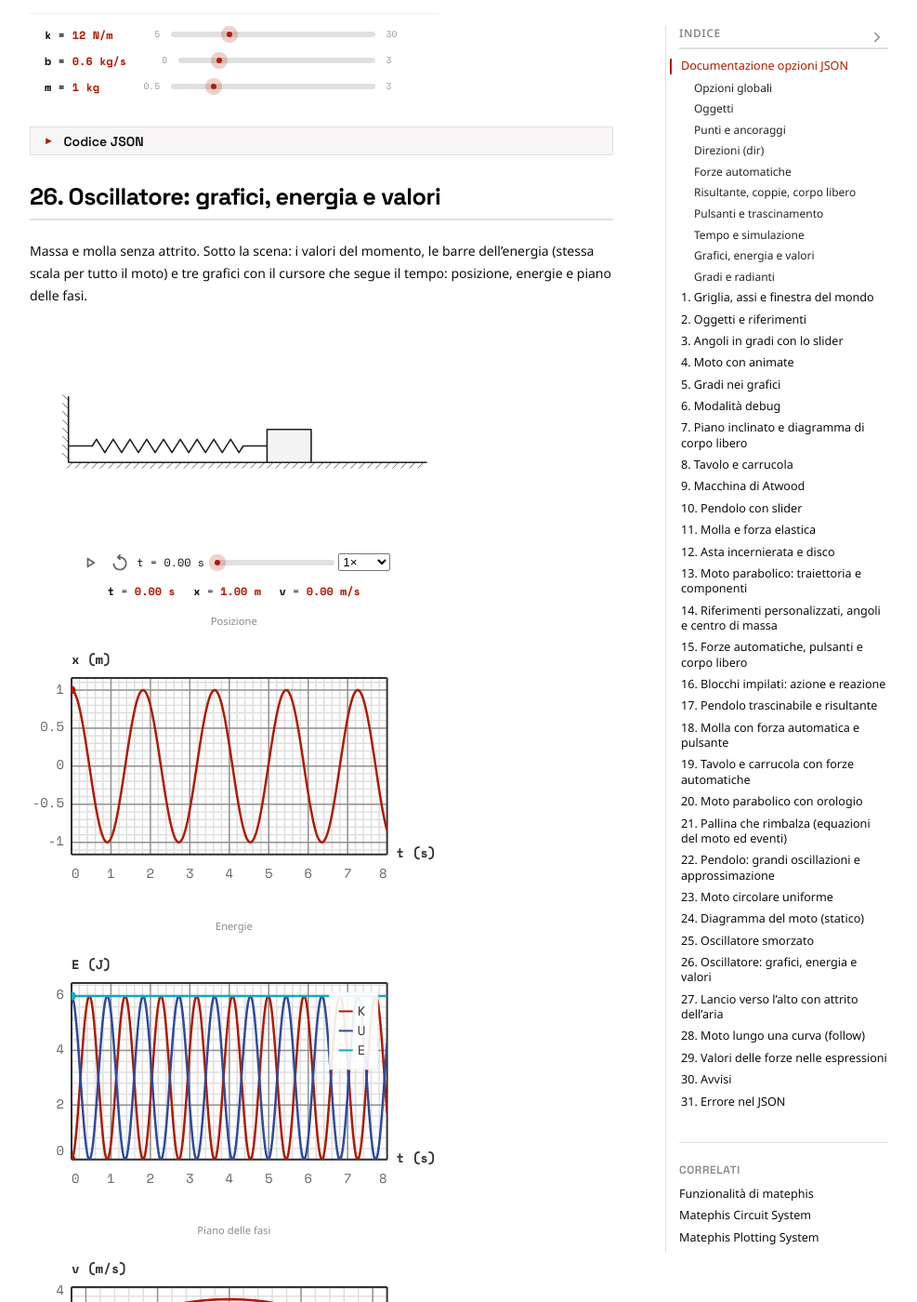
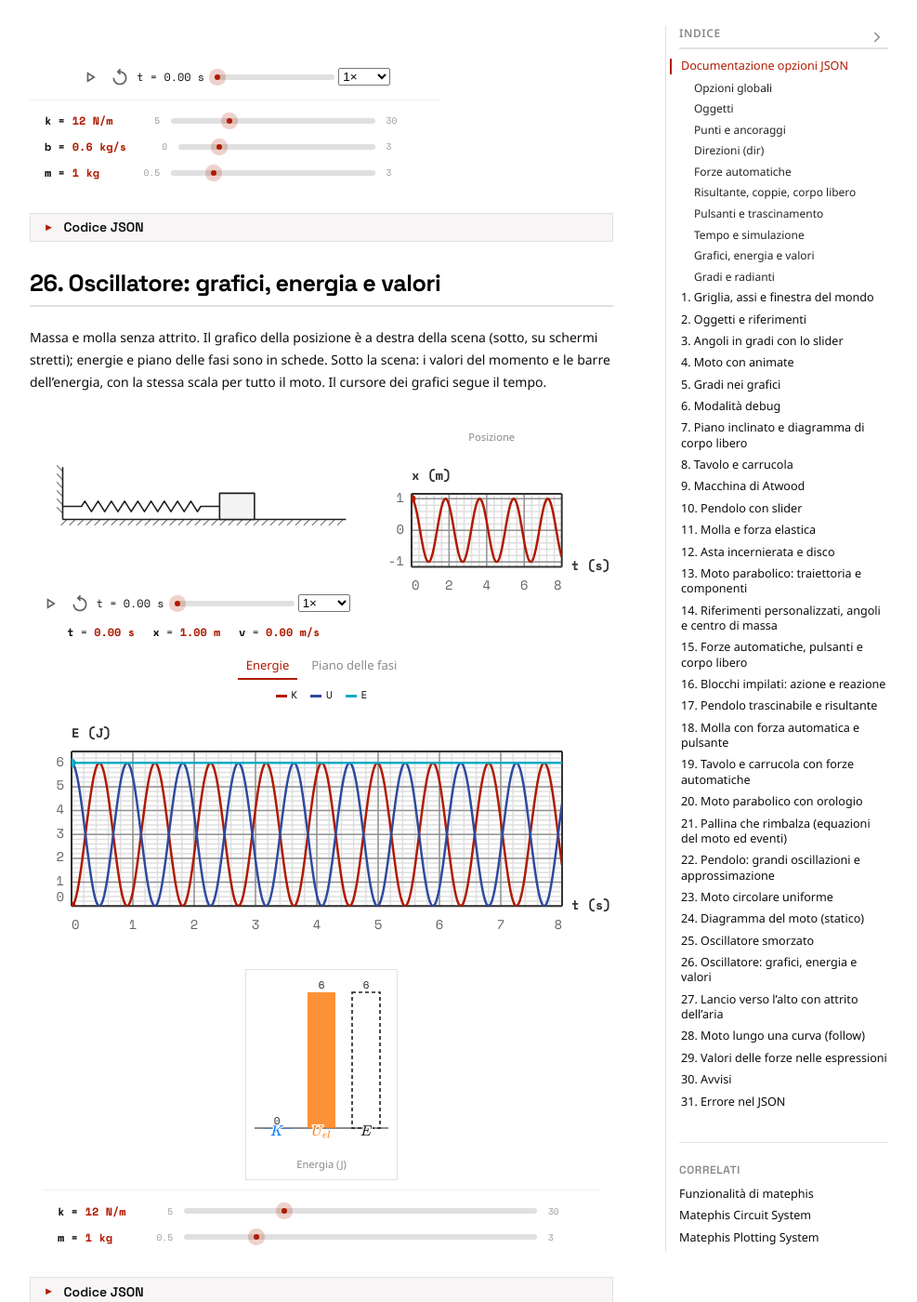
Before and after one commit to Bradwave/matephis, a Jekyll site: the page built from _notes/Public/test-physics.md, in a window 1280 px wide and 1400 px high, scrolled down 25238 px. Shown: the whole window at 93% size, without its empty margins (146-1133 px from the left). Built offline with Jekyll 4.4.1, drawn with Linux system fonts in a browser that asks for light colours; some of the changed text lies outside the part shown.

Commit message:
Place physics graphs below, beside the scene or in tabs
- "position" on a graph: "below" (default), "right" (a column beside
  the scene that wraps under it on narrow screens) or "tabs" (one graph
  at a time, with keyboard navigation; hidden tabs are drawn when opened)
- With graphs on the right the scene block takes the full width and the
  scene sizes to its own column
- Legends are drawn above the plot, not inside it, and grid steps follow
  the plot's size, so small graphs stay readable
- Test page examples 26 and 28 use the new positions; docs updated

Co-Authored-By: Claude Opus 5.5 <noreply@anthropic.com>
Claude-Session: https://claude.ai/code/session_01VLycGho5RhwZEFpNgwvQNG

````diff
--- a/_notes/Public/test-physics.md
+++ b/_notes/Public/test-physics.md
@@ -176,6 +176,7 @@ Con l'orologio fantasmi e traccia compaiono man mano (`"upTo": "now"`); senza `"
 | `cursor` | `true` | con l'orologio, linea verticale e punti nell'istante attuale |
 | `progressive` | `false` | disegna le curve solo fino all'istante attuale |
 | `colors` | | colori delle curve |
+| `position` | `"below"` | `"below"` sotto la scena; `"right"` a destra (sotto di nuovo se lo schermo è stretto); `"tabs"` sotto la scena in schede, un grafico alla volta (il titolo è il nome della scheda) |
 | `plot` | | altre opzioni del motore dei grafici, passate così come sono |
 
 Le espressioni sono valutate su tutto il moto già calcolato, quindi leggono stato, parametri e valori degli oggetti (`A.speed`, `A.N.mag`). Nelle equazioni del moto (`ode`) invece si usano solo parametri e variabili di stato.
@@ -1077,7 +1078,7 @@ Molla con attrito viscoso: $\ddot x = -\frac{k}{m}x - \frac{b}{m}\dot x$. La for
 
 ## 26. Oscillatore: grafici, energia e valori
 
-Massa e molla senza attrito. Sotto la scena: i valori del momento, le barre dell'energia (stessa scala per tutto il moto) e tre grafici con il cursore che segue il tempo: posizione, energie e piano delle fasi.
+Massa e molla senza attrito. Il grafico della posizione è a destra della scena (sotto, su schermi stretti); energie e piano delle fasi sono in schede. Sotto la scena: i valori del momento e le barre dell'energia, con la stessa scala per tutto il moto. Il cursore dei grafici segue il tempo.
 
 ```physics
 {
@@ -1205,7 +1206,7 @@ Il blocco segue la circonferenza con $s = v_0 t + \tfrac12 a t^2$ e ruota con la
   ],
   "readouts": [{ "label": "v", "value": "C.speed", "digits": 2 }, { "label": "a", "value": "C.acc", "digits": 2 }],
   "graphs": [
-    { "y": ["C.speed^2/2.2", "a"], "legend": ["a_c = v²/R", "a_t"], "label": "Accelerazione", "axisLabels": ["t (s)", "a (m/s²)"], "progressive": true }
+    { "y": ["C.speed^2/2.2", "a"], "legend": ["a_c = v²/R", "a_t"], "label": "Accelerazione", "axisLabels": ["t (s)", "a (m/s²)"], "progressive": true, "position": "right" }
   ]
 }
 ```
@@ -1229,7 +1230,7 @@ Il blocco segue la circonferenza con $s = v_0 t + \tfrac12 a t^2$ e ruota con la
 >   ],
 >   "readouts": [{ "label": "v", "value": "C.speed", "digits": 2 }, { "label": "a", "value": "C.acc", "digits": 2 }],
 >   "graphs": [
->     { "y": ["C.speed^2/2.2", "a"], "legend": ["a_c = v²/R", "a_t"], "label": "Accelerazione", "axisLabels": ["t (s)", "a (m/s²)"], "progressive": true }
+>     { "y": ["C.speed^2/2.2", "a"], "legend": ["a_c = v²/R", "a_t"], "label": "Accelerazione", "axisLabels": ["t (s)", "a (m/s²)"], "progressive": true, "position": "right" }
 >   ]
 > }
 > ```
--- a/assets/css/matephis-physics.css
+++ b/assets/css/matephis-physics.css
@@ -220,3 +220,87 @@
   color: var(--secondary-text);
   text-align: center;
 }
+
+.matephis-physics-graphs:empty {
+  display: none;
+}
+
+/* Graphs on the right: a wider block, the scene and the graphs side by side;
+   under 600px or so of room the row wraps and the graphs go below */
+.matephis-plot-container.matephis-physics-has-side {
+  max-width: 100%;
+}
+
+.matephis-physics-split {
+  align-self: stretch;
+  display: flex;
+  flex-wrap: wrap;
+  align-items: center;
+  gap: var(--space-sm, 1rem);
+}
+
+.matephis-physics-main {
+  flex: 3 1 320px;
+  min-width: 0;
+  display: flex;
+  flex-direction: column;
+  align-items: center;
+}
+
+.matephis-physics-side {
+  flex: 2 1 240px;
+  min-width: 0;
+  display: flex;
+  flex-direction: column;
+}
+
+/* Graphs in tabs: one at a time */
+.matephis-physics-tablist {
+  display: flex;
+  flex-wrap: wrap;
+  justify-content: center;
+  gap: var(--space-xs, 0.5rem);
+  margin-bottom: var(--space-xs, 0.5rem);
+}
+
+.matephis-physics-tab {
+  font: inherit;
+  font-size: var(--scale-sm, 0.9rem);
+  color: var(--secondary-text, var(--text));
+  background: var(--bg);
+  border: none;
+  border-bottom: 2px solid transparent;
+  padding: 0.2rem 0.6rem;
+  cursor: pointer;
+}
+
+.matephis-physics-tab:hover,
+.matephis-physics-tab:focus-visible {
+  color: var(--text);
+}
+
+.matephis-physics-tab[aria-selected="true"] {
+  color: var(--accent);
+  border-bottom-color: var(--accent);
+}
+
+.matephis-physics-graph[hidden] {
+  display: none;
+}
+
+.matephis-physics-graph-legend {
+  display: flex;
+  flex-wrap: wrap;
+  justify-content: center;
+  gap: 0.2rem 1rem;
+  font-family: var(--font-plot, monospace);
+  font-size: 0.8rem;
+}
+
+.matephis-physics-graph-swatch {
+  display: inline-block;
+  width: 1.1em;
+  height: 3px;
+  margin-right: 0.4em;
+  vertical-align: middle;
+}
````
Also changed, not shown: other parts of _notes/Public/test-physics.md (+6 -6 lines), assets/js/matephis-physics-src/core/graphs.js (+115 -11 lines), assets/js/matephis-physics-src/core/scene.js (+21 -6 lines), assets/js/matephis-physics.js, 1 other file.
